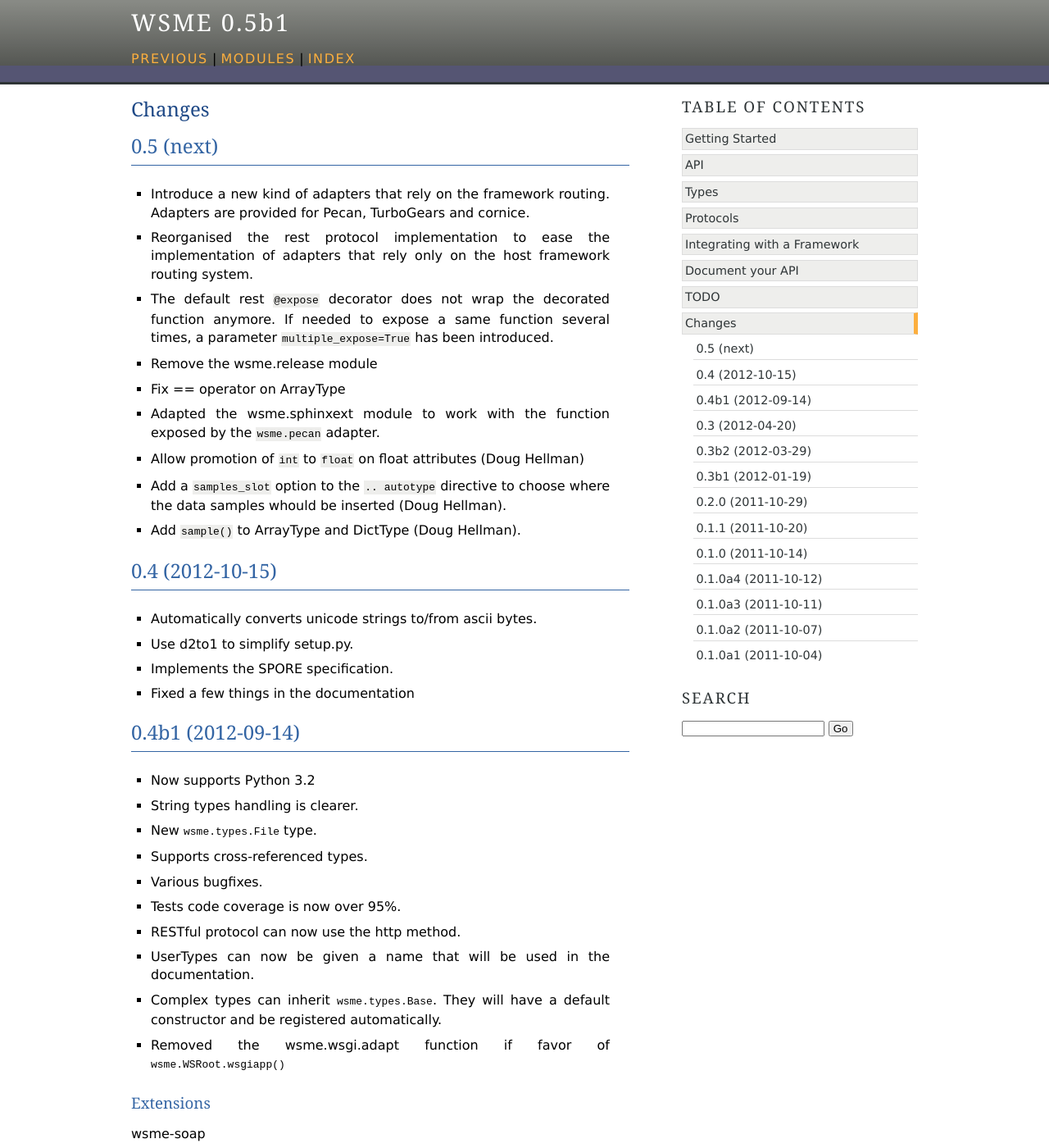
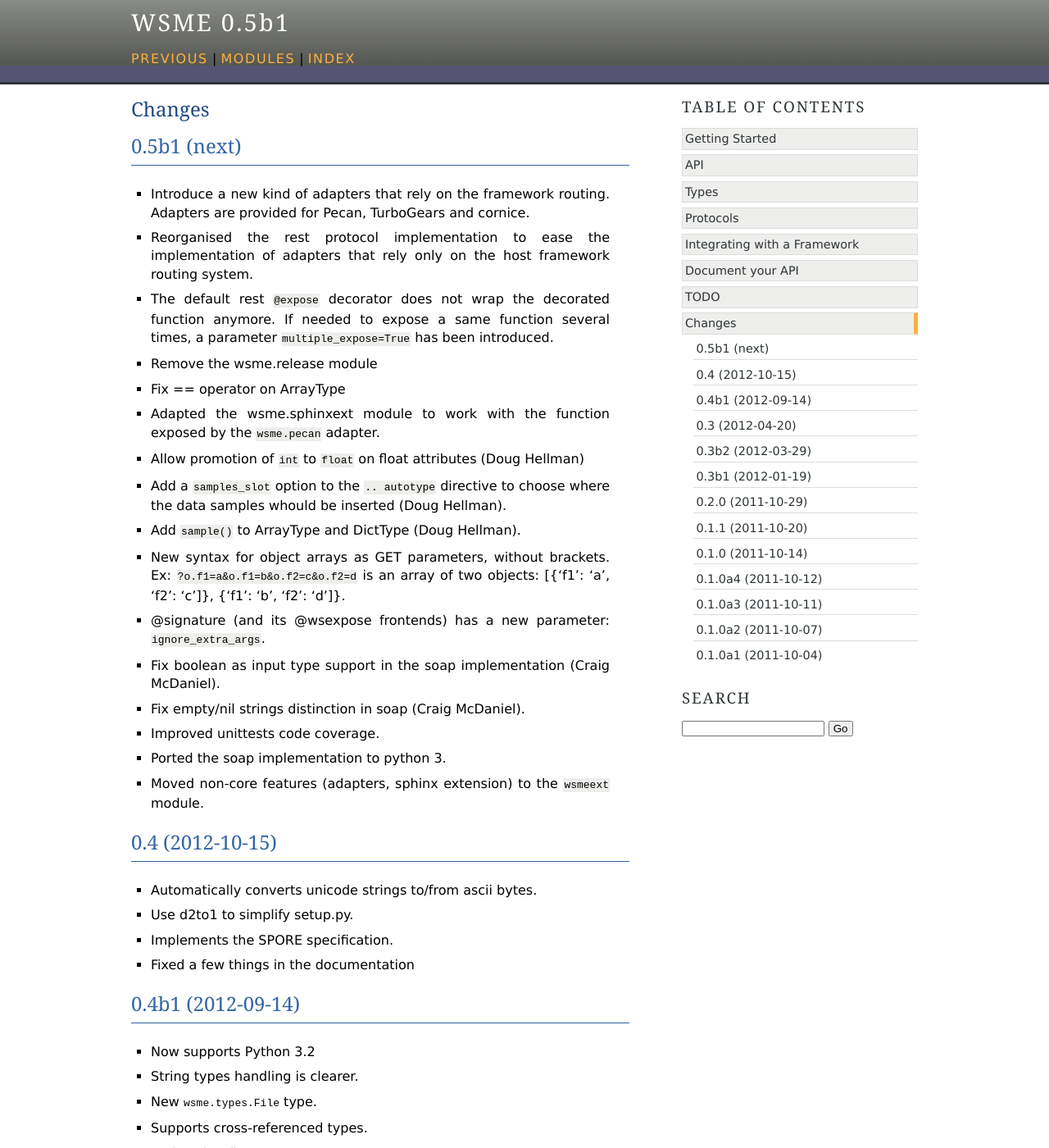
Before and after one commit to openstack-archive/wsme, a Sphinx documentation site: the page built from doc/changes.rst, in a window 1280 px wide and 1400 px high. Shown: the whole window at 82% size. Built offline with Sphinx 7.4.7, drawn with Linux system fonts in a browser that asks for light colours.

Commit message:
Complete the changelog for version 0.5b1
--HG--
extra : rebase_source : 4f9235d5f27e0e61e9491660cf9911c8b84e5de3

```diff
--- a/doc/changes.rst
+++ b/doc/changes.rst
@@ -1,8 +1,8 @@
 Changes
 =======
 
-0.5 (next)
-----------
+0.5b1 (next)
+------------
 
 *   Introduce a new kind of adapters that rely on the framework routing.
     Adapters are provided for Pecan, TurboGears and cornice.
@@ -27,6 +27,24 @@
     choose where the data samples whould be inserted (Doug Hellman).
 
 *   Add ``sample()`` to ArrayType and DictType (Doug Hellman).
+
+*   New syntax for object arrays as GET parameters, without brackets. Ex:
+    ``?o.f1=a&o.f1=b&o.f2=c&o.f2=d`` is an array of two objects:
+    [{'f1': 'a', 'f2': 'c']}, {'f1': 'b', 'f2': 'd']}.
+
+*   @signature (and its @wsexpose frontends) has a new parameter:
+    ``ignore_extra_args``.
+
+*   Fix boolean as input type support in the soap implementation (Craig
+    McDaniel).
+
+*   Fix empty/nil strings distinction in soap (Craig McDaniel).
+
+*   Improved unittests code coverage.
+
+*   Ported the soap implementation to python 3.
+
+*   Moved non-core features (adapters, sphinx extension) to the ``wsmeext`` module.
 
 0.4 (2012-10-15)
 ----------------
```
